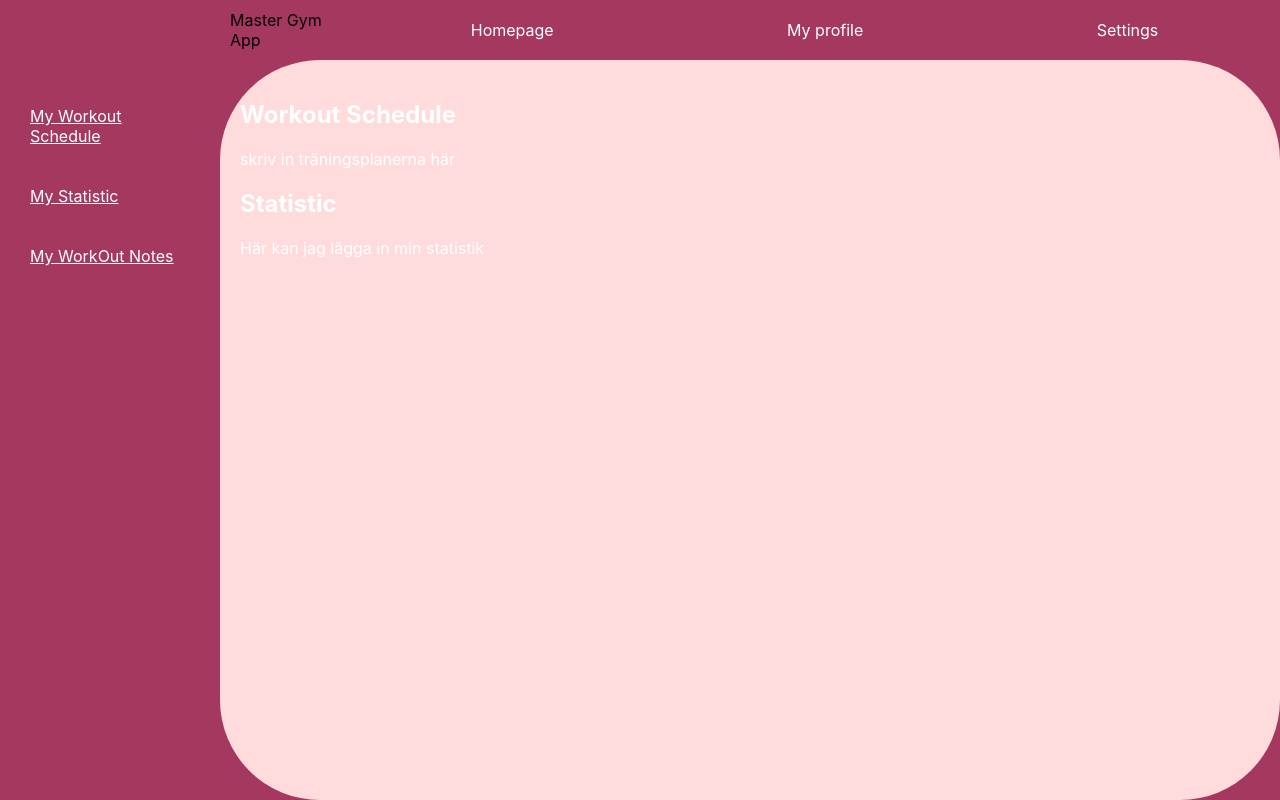
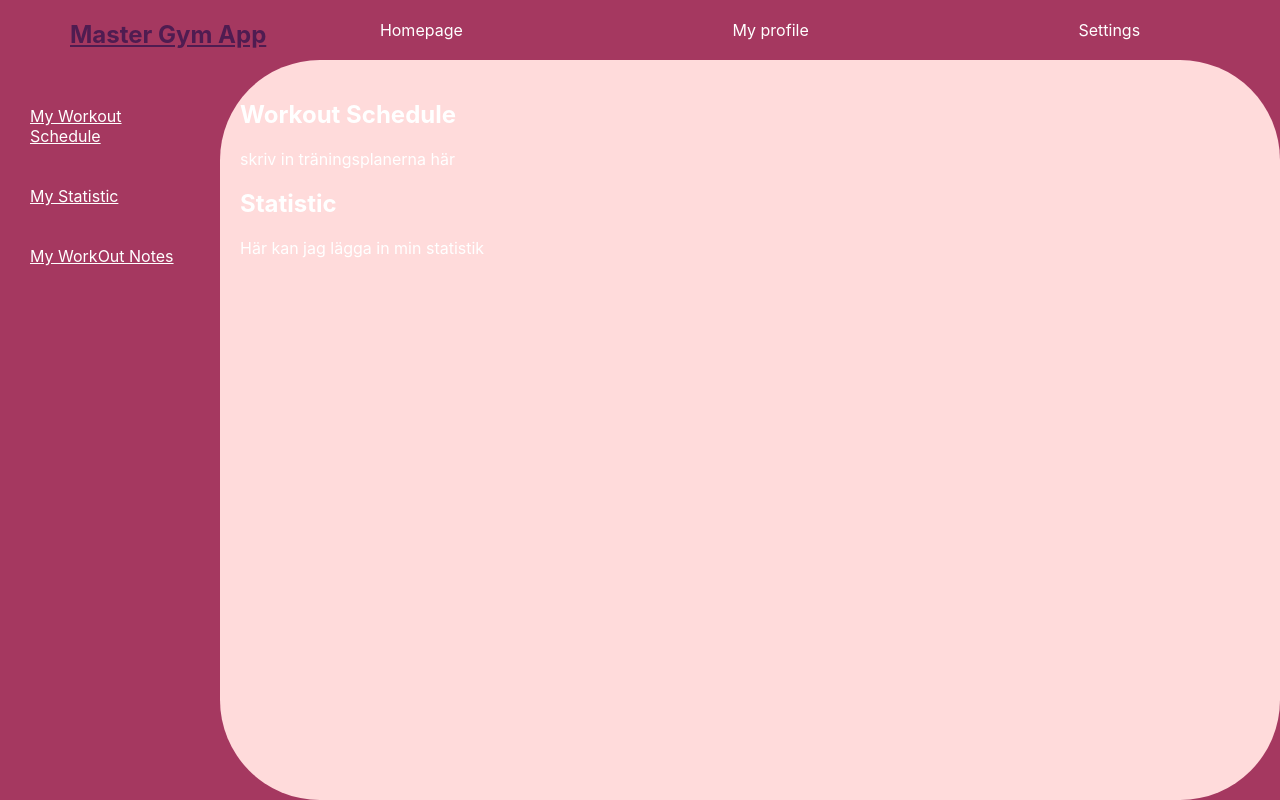
Before and after one commit to idasoderlund/React-App, a React (Create React App) app: page / in a window 1280 px wide. Built offline with nearby package versions, Linux system fonts and the light colour scheme.

Commit message:
changed placement on logo and added color to font

```diff
--- a/src/App.css
+++ b/src/App.css
@@ -6,6 +6,14 @@ body {
   background-color: #a53860;
   margin: 0;
   min-height: 100vh;
+}
+
+.centeredcontent h2 {
+  color: #4f1c51;
+}
+
+.centeredcontent p {
+  color: #4f1c51;
 }
 
 .App-logo {
--- a/src/App.js
+++ b/src/App.js
@@ -35,7 +35,7 @@ function GymApp() {
           {/*Responsiv eller conditionell rendering*/}
           {isLoggedIn ? (
             <div>
-              <section>
+              <section className="centeredcontent">
                 <h2 style={{ color: "#fff" }}>Workout Schedule</h2>
                 <p style={{ color: "#fff" }}>skriv in träningsplanerna här</p>
               </section>
--- a/src/NavBarComponent/NavBar.css
+++ b/src/NavBarComponent/NavBar.css
@@ -8,12 +8,17 @@
   width: 100%;
 }
 
-/*.applogo {
-  display: flex;
-  justify-content: space-around;
+.applogo {
+  position: fixed;
+  top: 20px;
+  left: 70px;
+  z-index: 10;
   font-weight: bold;
-  font-size: 1.2em;
-}*/
+  font-size: 1.5em;
+  text-decoration: underline;
+  color: #4f1c51;
+}
+
 .nav-links {
   display: flex;
   gap: 10px;
```
